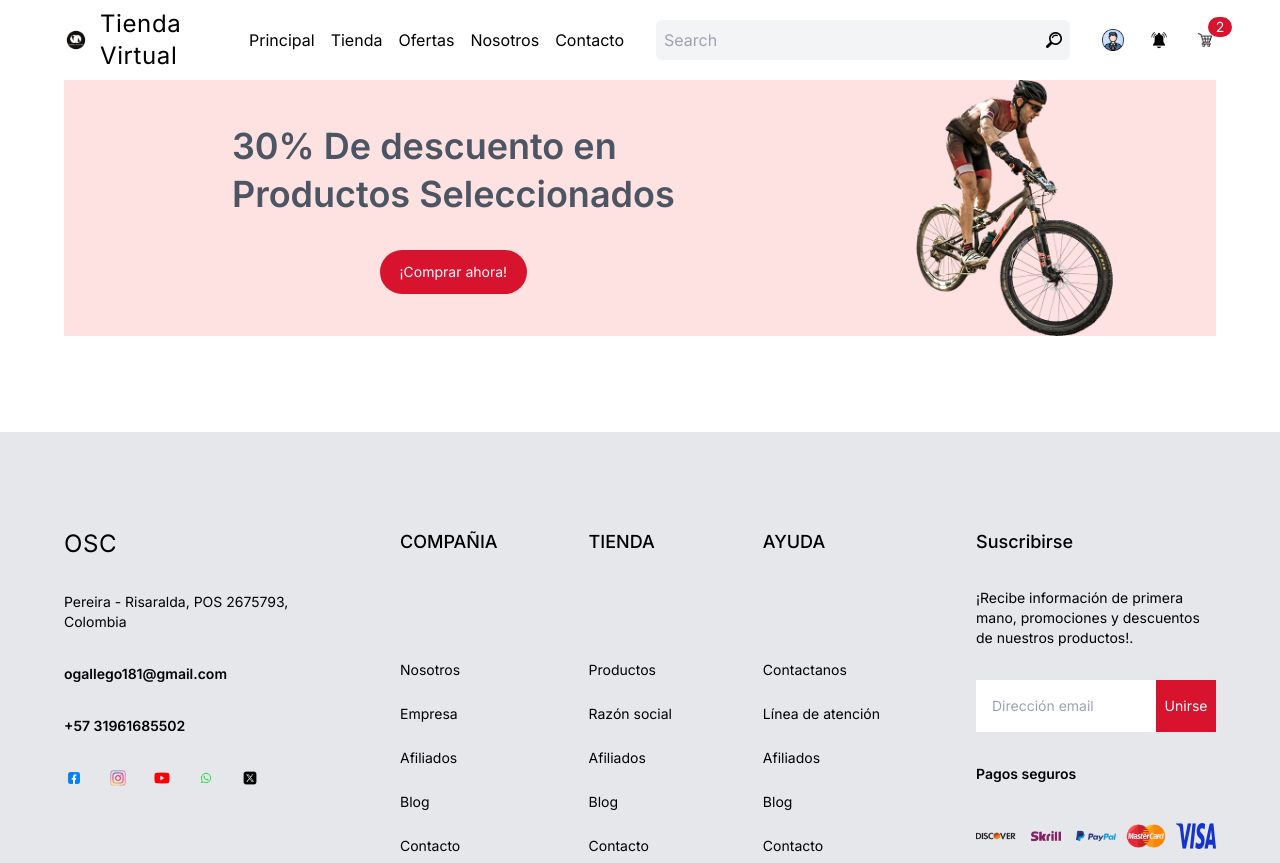
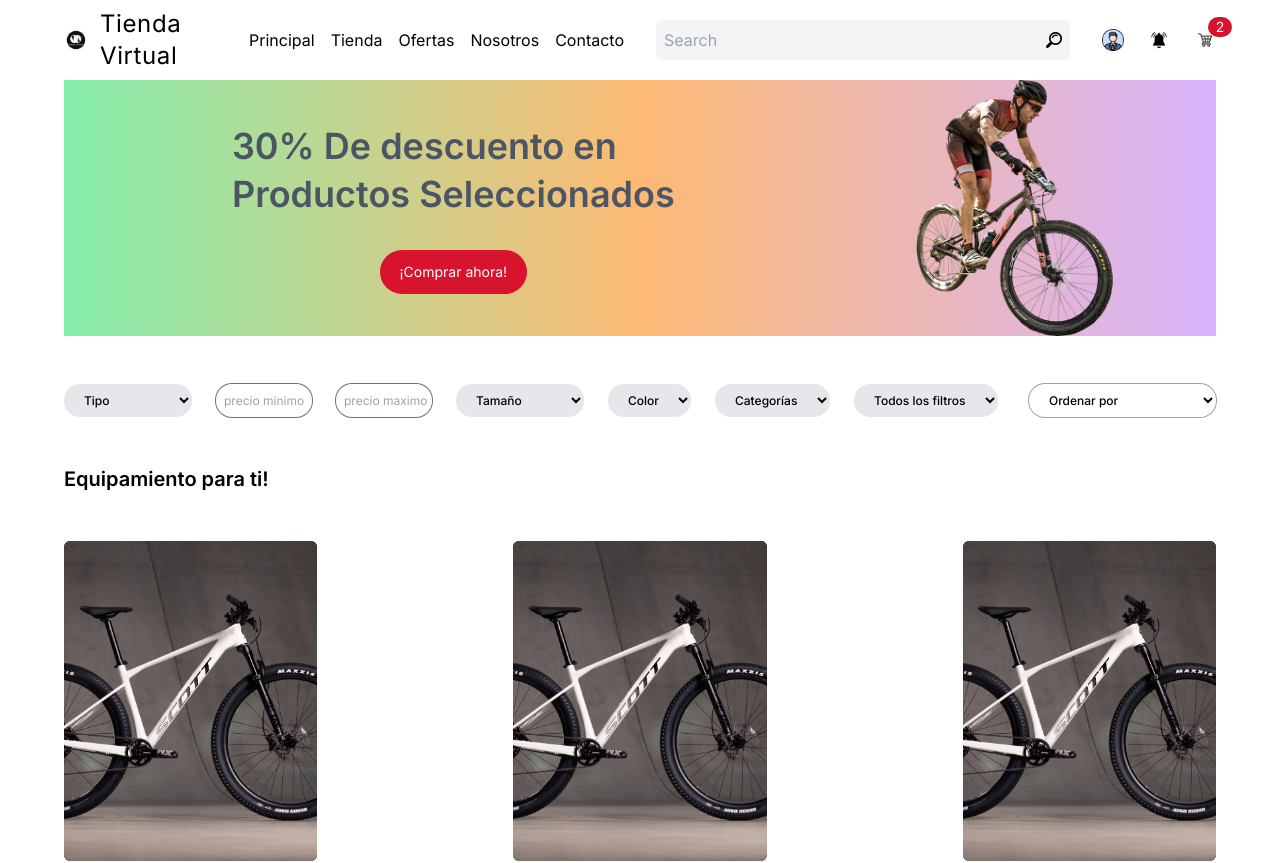
Before and after one commit to DavBN/TiendaEcommerce, a Next.js app: page /list in a window 1280 px wide. Shown: the top 863 px of the page. Built offline with nearby package versions, Linux system fonts and the light colour scheme.

Commit message:
En el componente page se ajusto los colores del banner que se muestra, se importo en la misma los componentes filter y produclist para mostrarlo en esa singlepage, se creo el componente filter para el uso de filtros en cuanto a los productos, como en color, tamaño, precio y demás.
Commit 2

```diff
--- a/src/app/list/page.tsx
+++ b/src/app/list/page.tsx
@@ -1,3 +1,4 @@
+import Filter from "@/components/Filter";import ProductList from "@/components/ProductList"; {/*Importación del componente filter y productlist */}
 import Image from "next/image"; {/*Importación de next image para el uso de imagenes */ }
 
 const ListPage = () => {
@@ -5,7 +6,7 @@
     return (
         <div className="px-4 md:px-8 lg:px-16 xl:32 2xl:px-64 relative"> {/*Div padre con nos tamaños de ajuste para pantallas */}
             {/*Campaña de publicidad */}
-            <div className="bg-red-100 px-4 flex justify-between h-64"> {/*Ancho de la clase dentro del contenedor, con color de fondo */}
+            <div className="hidden bg-gradient-to-r from-green-300 via-orange-300 to-purple-300 px-4 sm:flex justify-between h-64"> {/*Ancho de la clase dentro del contenedor, con color de fondo, hidden para móvil*/}
                 <div className="w-2/3 flex flex-col items-center justify-center gap-8"> {/*Ancho de la clase dentro del contenedor */}
                     {/*Tamaños de la clase, estilos y color de letra, como el internileado con leading */}
                     <h1 className="text-4xl font-semibold leading-[48px] text-gray-600">30% De descuento en
@@ -19,7 +20,11 @@
 
                 </div>
             </div>
-
+            {/*Filter */}
+            <Filter/> {/*Componente de filter.tsx */}
+            {/*Productos */}
+            <h1 className="mt-12 text-xl font-semibold">Equipamiento para ti!</h1>
+            <ProductList/> {/*Componente de productlist.tsx */}
         </div>
     )
 }
--- /dev/null
+++ b/src/components/Filter.tsx
@@ -0,0 +1,43 @@
+{/*Constante del componente filter */ }
+const Filter = () => {
+    return (
+        <div className="mt-12 flex justify-between"> {/*Div padre que contiene los demás */}
+            <div className="flex gap-6 flex-wrap"> {/*Tamaño del div usando flex */}
+                <select name="type" id="" className="py-2 px-4 rounded-2xl text-xs font-medium bg-gray-200">{/*Select para selección de elementos */}
+                    <option>Tipo</option> {/*Despliega las opciones */}
+                    <option value="indumentaria">Indumentaria</option>
+                    <option value="bicicletas">Bicicletas</option>
+                </select>
+                <input type="text" name="min" placeholder="precio minimo" className="text-xs rounded-2xl pl-2 w-24 ring-1 ring-gray-500" />{/*campos de texto para ingresar valor */}
+                <input type="text" name="max" placeholder="precio maximo" className="text-xs rounded-2xl pl-2 w-24 ring-1 ring-gray-500" />{/*campos de texto para ingresar valor */}
+                <select name="size" id="" className="py-2 px-4 rounded-2xl text-xs font-medium bg-gray-200">{/*Select para selección de elementos */}
+                    <option>Tamaño</option>{/*Despliega las opciones */}
+                    <option value="indumentaria">Indumentaria</option>
+                </select>
+                <select name="color" id="" className="py-2 px-4 rounded-2xl text-xs font-medium bg-gray-200">{/*Select para selección de elementos */}
+                    <option>Color</option>{/*Despliega las opciones */}
+                    <option value="indumentaria">Test</option>
+                </select>
+                <select name="estilos" id="" className="py-2 px-4 rounded-2xl text-xs font-medium bg-gray-200">{/*Select para selección de elementos */}
+                    <option>Categorías</option>{/*Despliega las opciones */}
+                    <option value="indumentaria">Nuevos</option>
+                    <option value="indumentaria">Popular</option>
+                </select>
+                <select name="" id="" className="py-2 px-4 rounded-2xl text-xs font-medium bg-gray-200">{/*Select para selección de elementos */}
+                    <option>Todos los filtros</option>
+                </select>
+            </div>
+            <div className="">
+                <select name="" id="" className="py-2 px-4 rounded-2xl text-xs font-medium bg-white ring-1 ring-gray-400">{/*Select para selección de elementos */}
+                    <option>Ordenar por</option>{/*Despliega las opciones */}
+                    <option value="">Precio (menor a mayor)</option> {/*Filtración del productos */}
+                    <option value="">Precio (mayor a menor)</option>{/*Filtración del productos */}
+                    <option value="">Nuevas</option>{/*Filtración del productos */}
+                    <option value="">Viejas</option>{/*Filtración del productos */}
+                </select>
+            </div>
+        </div>
+    )
+}
+
+export default Filter
```
